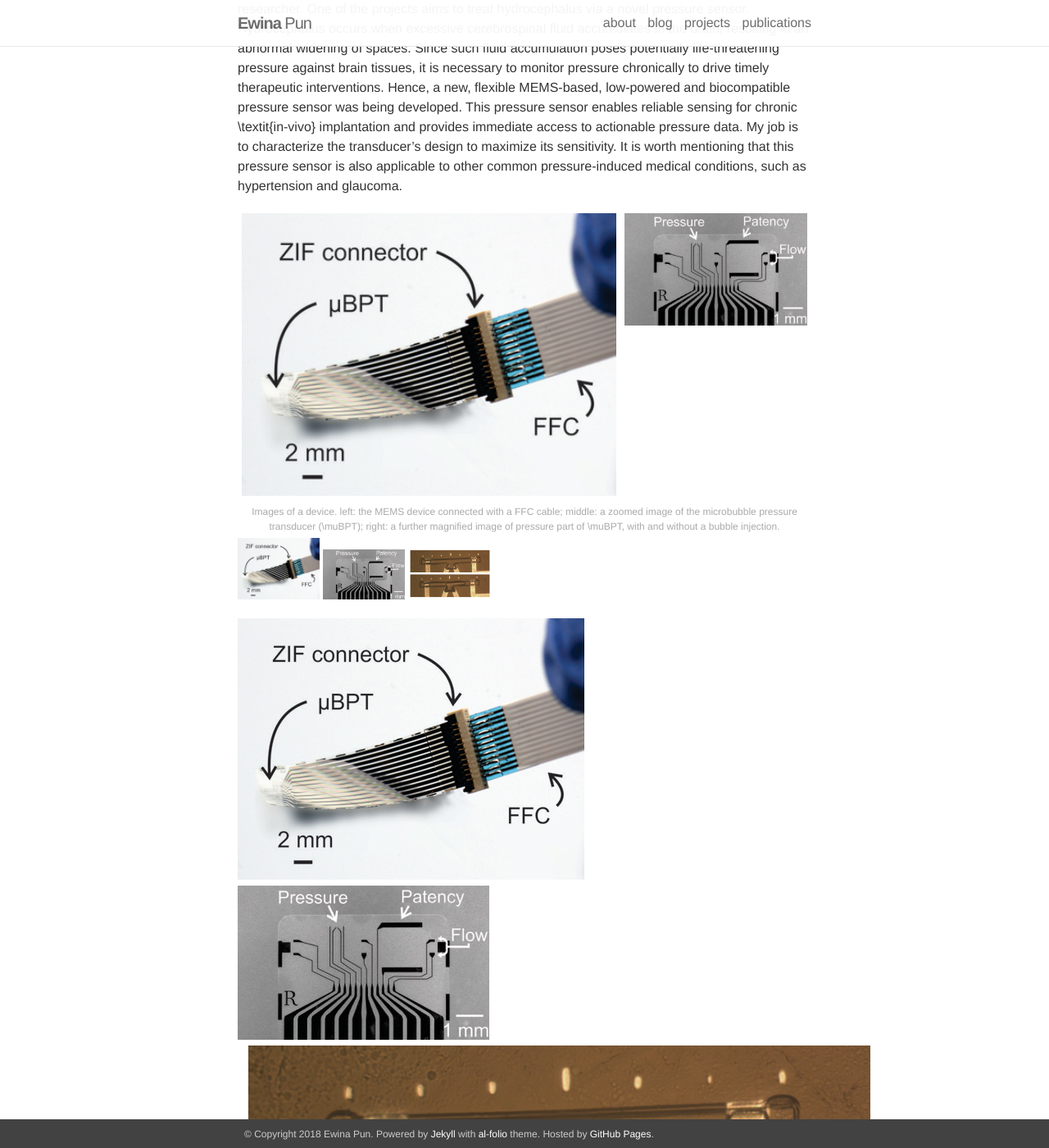
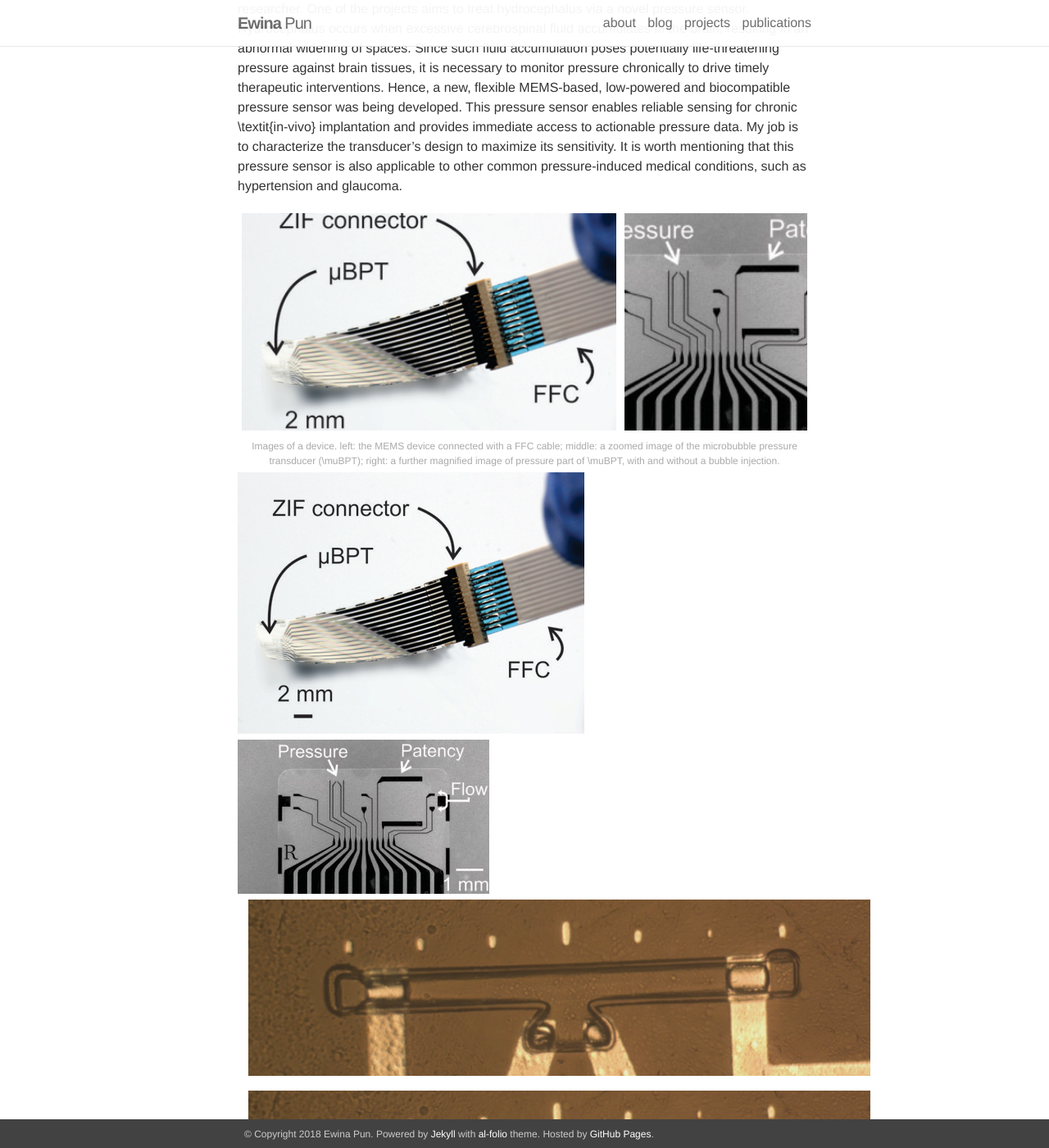
Before and after one commit to ewinapun/ewinapun.github.io, a Jekyll site: the page built from _projects/1_project.markdown, in a window 1280 px wide and 1400 px high, scrolled down 430 px. Shown: the whole window at 82% size. Built offline with Jekyll 4.4.1, drawn with Linux system fonts in a browser that asks for light colours; nearby versions of some CDN libraries.

Commit message:
MEMS edit

```diff
--- a/_projects/1_project.markdown
+++ b/_projects/1_project.markdown
@@ -17,10 +17,10 @@
     Images of a device. left: the MEMS device connected with a FFC cable; middle: a zoomed image of the microbubble pressure transducer (\muBPT); right: a further magnified image of pressure part of \muBPT, with and without a bubble injection.
 </div>
 
-<p float="left">
-  <img src="/assets/img/BioMEMS_project/deviceFFC.png" width="100" />
-  <img src="/assets/img/BioMEMS_project/device.jpg" width="100" />
-  <img src="/assets/img/BioMEMS_project/devicechannel.png" width="100" />
+<p style="width: 100%;">
+  <img src="/assets/img/BioMEMS_project/deviceFFC.png" />
+  <img src="/assets/img/BioMEMS_project/device.jpg" />
+  <img src="/assets/img/BioMEMS_project/devicechannel.png" />
 </p>
 
 ![deviceFFC](/assets/img/BioMEMS_project/deviceFFC.png) ![device](/assets/img/BioMEMS_project/device.jpg) ![devicechannel](/assets/img/BioMEMS_project/devicechannel.png)
--- a/_sass/_gallery.scss
+++ b/_sass/_gallery.scss
@@ -11,7 +11,7 @@
     background: $theme-color;
 }
 .img_row {
-    height: 100%;
+    height: $img-height;
     width: 100%;
     overflow: hidden;
     box-sizing:border-box;
```
